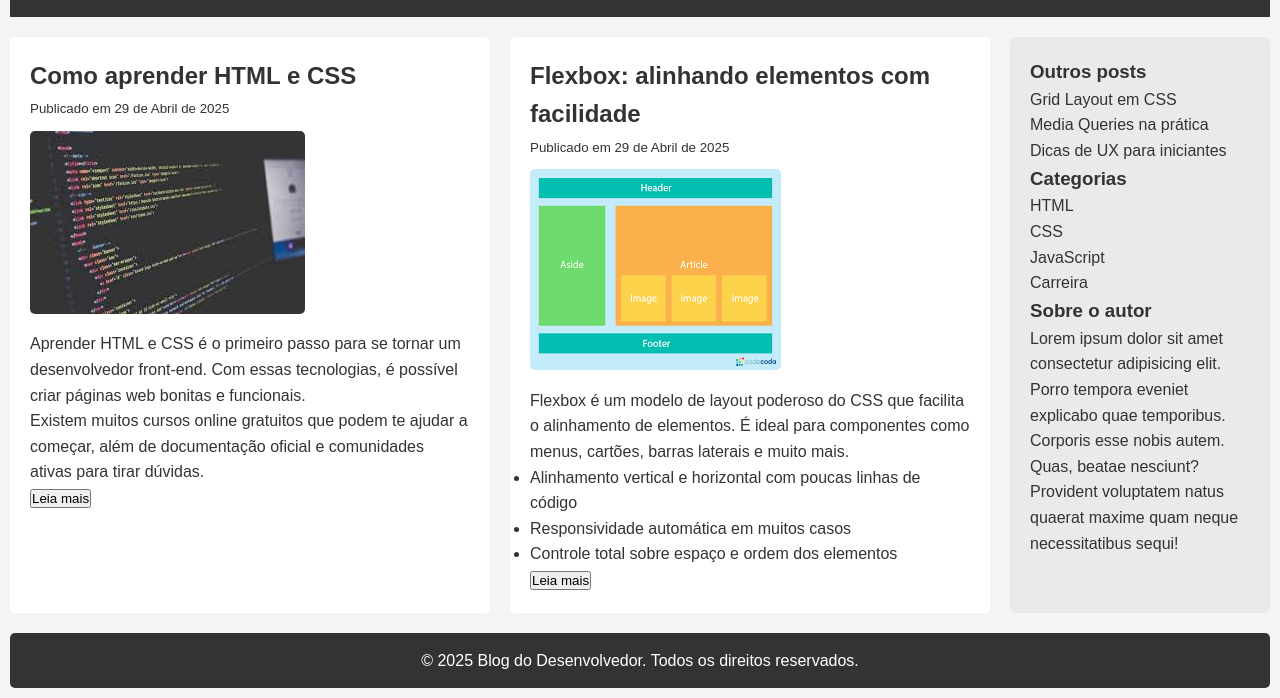
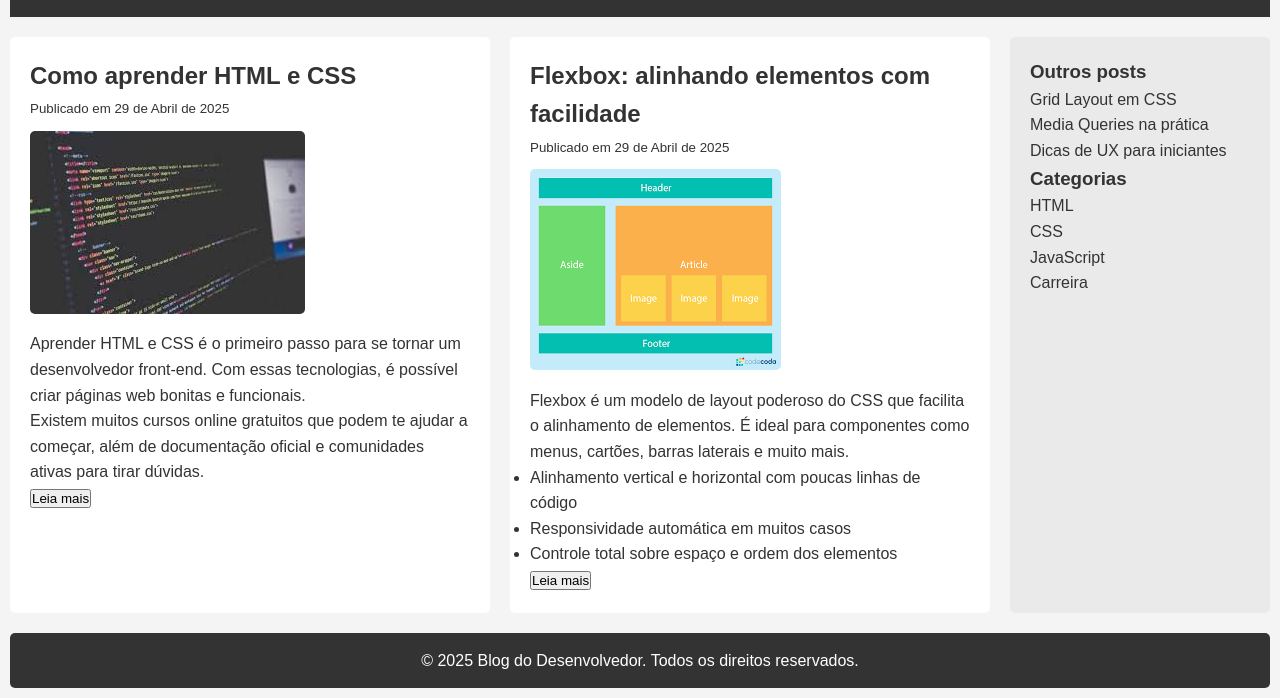
Before and after one commit to Gabriel-AlmeidaLima/WEB, a plain HTML site: page atvds/atv02/index.html in a window 1280 px wide. Shown: the part 120-818 px from the top of the page. Drawn offline with Linux system fonts and the light colour scheme.

Commit message:
Update index.html

```diff
--- a/atvds/atv02/index.html
+++ b/atvds/atv02/index.html
@@ -62,11 +62,6 @@
           <li><a href="#">Carreira</a></li>
         </ul>
       </section>
-
-      <section>
-        <h3>Sobre o autor</h3>
-        <p>Lorem ipsum dolor sit amet consectetur adipisicing elit. Porro tempora eveniet explicabo quae temporibus. Corporis esse nobis autem. Quas, beatae nesciunt? Provident voluptatem natus quaerat maxime quam neque necessitatibus sequi!</p>
-    </section>
     </aside>
   </main>
 
```
